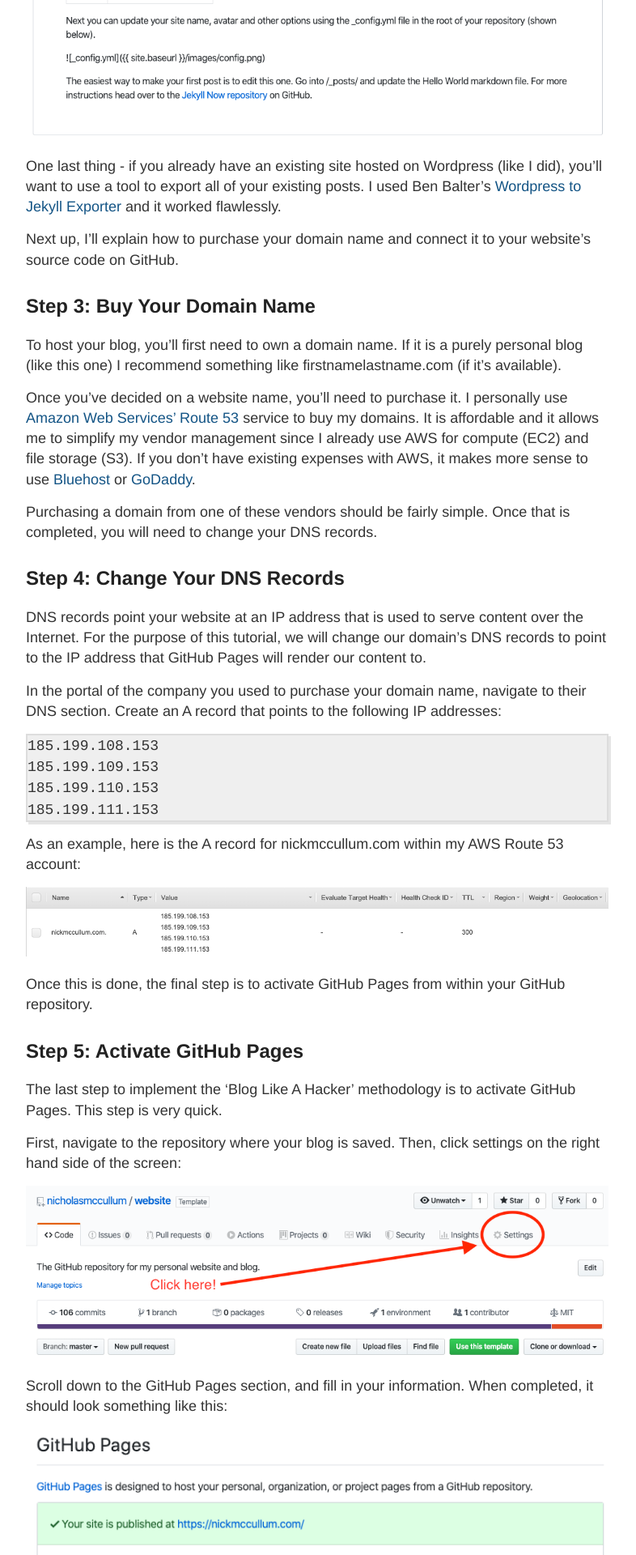
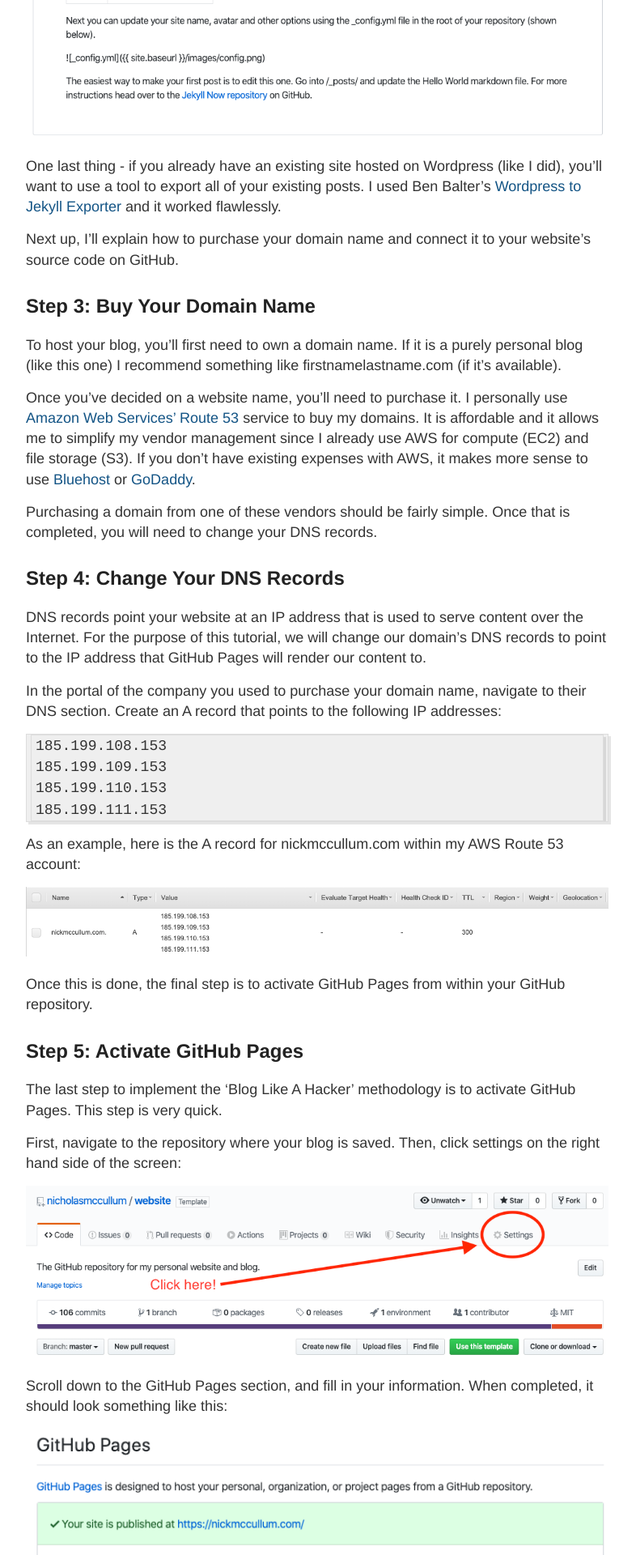
Before and after one commit to rosyberti/website, a Jekyll site: the page built from _posts/2020-03-19-blog-like-a-hacker.md, in a window 1280 px wide. Shown: the part 2793-4713 px from the top of the page at 81% size, without its empty margins (248-1034 px from the left). Built offline with Jekyll 4.4.1, drawn with Linux system fonts in a browser that asks for light colours.

Commit message:
added padding back

```diff
--- a/_sass/_highlights.scss
+++ b/_sass/_highlights.scss
@@ -1,6 +1,7 @@
 
 .highlight {
   background-color: #efefef;
+  padding: 0px 5px 0px 5px;
   /*padding: 7px 7px 7px 10px;*/
   border: 1px solid #ddd;
   -moz-box-shadow: 3px 3px rgba(0,0,0,0.1);
```
